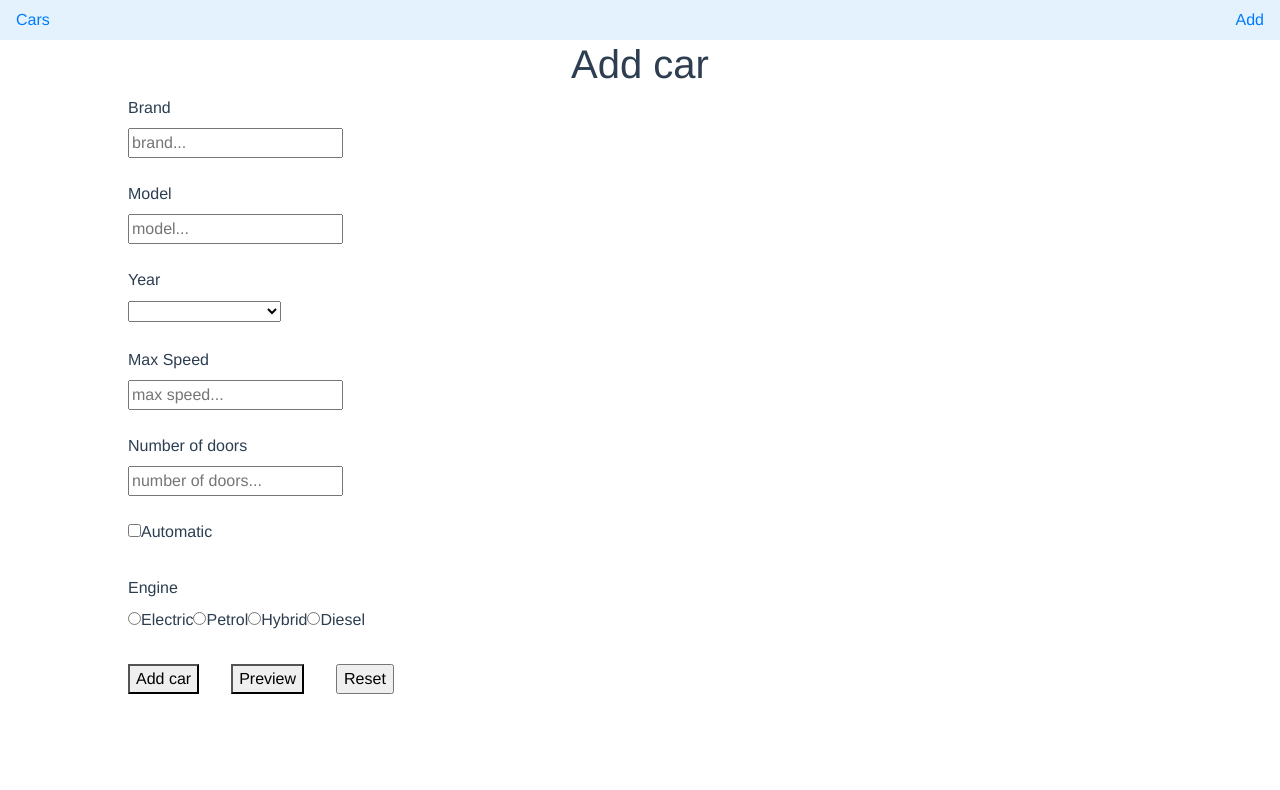
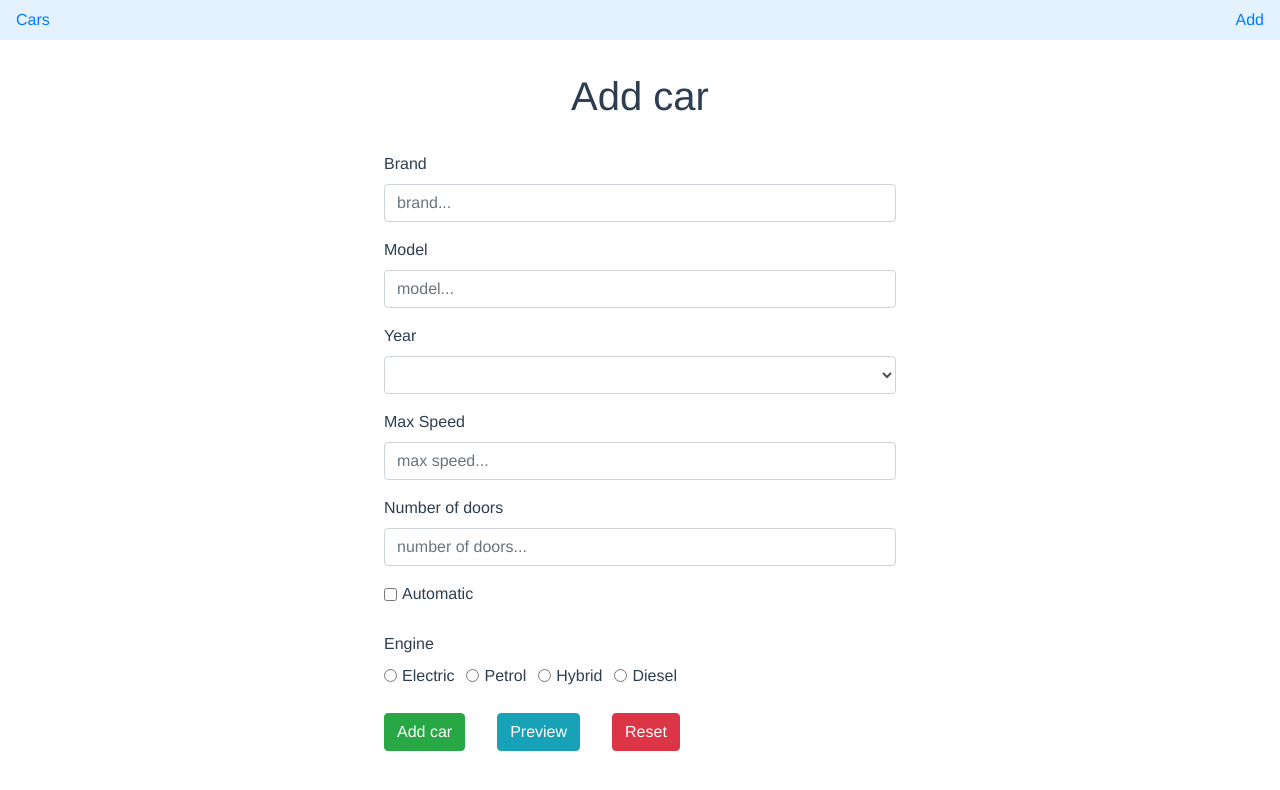
Before and after one commit to milnikola81/cars-app, a Vue app: page /#/add in a window 1280 px wide. Shown: the top 790 px of the page. Built offline with nearby package versions, Linux system fonts and the light colour scheme.

Commit message:
final commit

```diff
--- a/src/components/AddCar.vue
+++ b/src/components/AddCar.vue
@@ -1,49 +1,64 @@
 <template>
-    <div>
+    <div id="AddCar">
         <h1>{{ title }}</h1>
         <form @submit.prevent>
+            <div class="form-group">
                 <label>Brand</label> <br>
-            <input v-model="newCar.brand" type="text" minlength="2" placeholder="brand..." required> <br><br>
+                <input  class="form-control" v-model="newCar.brand" type="text" minlength="2" placeholder="brand..." required>
+            </div>
 
+            <div class="form-group">
                 <label>Model</label> <br>
-            <input v-model="newCar.model" type="text" minlength="2" placeholder="model..." required> <br><br>
+                <input class="form-control" v-model="newCar.model" type="text" minlength="2" placeholder="model..." required>
+            </div>
 
+            <div class="form-group">
                 <label>Year</label> <br>
-            <select v-model="newCar.year" required>
+                <select class="form-control" v-model="newCar.year" required>
                     <option disabled value="">Please select year</option>
                     <option v-for="(year, index) in years" :key='index' v-bind:value="year">{{ year }}</option>
                 </select>
+            </div>
+
+            <div class="form-group">
+                <label>Max Speed</label> <br>
+                <input class="form-control" v-model="newCar.maxSpeed" type="number" placeholder="max speed...">
+            </div>
+
+            <div class="form-group">
+                <label>Number of doors</label> <br>
+                <input class="form-control" v-model="newCar.numberOfDoors" type="number" placeholder="number of doors..." required>
+            </div>
+
+            <div class="form-check form-check-inline">
+                <input class="form-check-input" type="checkbox" id="true" value="true" v-model="newCar.isAutomatic">
+                <label class="form-check-label" for="true">Automatic</label>
+            </div>
             <br><br>
 
-            <label>Max Speed</label> <br>
-            <input v-model="newCar.maxSpeed" type="number" placeholder="max speed..."> <br><br>
-
-            <label>Number of doors</label> <br>
-            <input v-model="newCar.numberOfDoors" type="number" placeholder="number of doors..." required> <br><br>
-
-            <input type="checkbox" id="true" value="true" v-model="newCar.isAutomatic">
-            <label for="true">Automatic</label> <br><br>
-
             <label>Engine</label> <br>
-
-            <input type="radio" name="engine" id="electric" value="Electric" v-model="newCar.engine" required>
-            <label for="electric">Electric</label>
-
-            <input type="radio" name="engine"  id="petrol" value="Petrol" v-model="newCar.engine" required>
-            <label for="petrol">Petrol</label>
-
-            <input type="radio" name="engine"  id="hybrid" value="Hybrid" v-model="newCar.engine" required>
-            <label for="hybrid">Hybrid</label>
-
-            <input type="radio" name="engine"  id="diesel" value="Diesel" v-model="newCar.engine" required>
-            <label for="diesel">Diesel</label>
-
+            <div class="form-check form-check-inline">
+                <input class="form-check-input" type="radio" name="engine" id="electric" value="Electric" v-model="newCar.engine" required>
+                <label class="form-check-label" for="electric">Electric</label>
+            </div>
+            <div class="form-check form-check-inline">
+                <input class="form-check-input" type="radio" name="engine"  id="petrol" value="Petrol" v-model="newCar.engine" required>
+                <label class="form-check-label" for="petrol">Petrol</label>
+            </div>
+            <div class="form-check form-check-inline">
+                <input class="form-check-input" type="radio" name="engine"  id="hybrid" value="Hybrid" v-model="newCar.engine" required>
+                <label class="form-check-label" for="hybrid">Hybrid</label>
+            </div>
+            <div class="form-check form-check-inline">
+                <input class="form-check-input" type="radio" name="engine"  id="diesel" value="Diesel" v-model="newCar.engine" required>
+                <label class="form-check-label" for="diesel">Diesel</label>
+            </div>
             <br><br>
 
-            <button v-if="(!this.$route.params.id)" @click="addCar(newCar)" type="submit">{{ title }}</button>
-            <button v-else @click="edit(newCar)" type="submit">Edit car</button>
-            <button @click="preview(newCar)" type="submit">Preview</button>
-            <input type="reset" value="Reset" />
+            <button class="btn btn-success" v-if="(!this.$route.params.id)" @click="addCar(newCar)" type="submit">{{ title }}</button>
+            <button class="btn btn-warning" v-else @click="edit(newCar)" type="submit">Edit car</button>
+            <button class="btn btn-info" @click="preview(newCar)" type="submit">Preview</button>
+            <input class="btn btn-danger" type="reset" value="Reset" />
             <br>
 
 
@@ -113,12 +128,16 @@ export default {
 </script>
 
 <style scoped>
-
+#AddCar {
+    margin-top: 2rem;
+}
 form {
-    max-width: 80%;
+    max-width: 40%;
     margin: 0 auto;
+    margin-top: 2rem;
     text-align: left;
 }
+
 button {
     margin-right: 2rem;
 }
--- a/src/components/AppCars.vue
+++ b/src/components/AppCars.vue
@@ -1,7 +1,7 @@
 <template>
-    <div>
+    <div id="AppCars">
         <h1>App Cars Vue</h1>
-        <table>
+        <table class="table table-striped">
             <thead>
                 <th>
                     Brand
@@ -23,6 +23,9 @@
                 </th>
                 <th>
                     No. of doors
+                </th>
+                <th colspan=3>
+
                 </th>
             </thead>
             <tbody>
@@ -48,17 +51,17 @@
                     <td>
                         {{car.numberOfDoors}}
                     </td>
-                    <td style="border:none">
+                    <td>
                         <router-link :to="{ name: 'single-car', params: {id: car.id}}">
                             <button type="button" class="btn btn-info">Show</button>
                         </router-link>
                     </td>
-                    <td style="border:none">
+                    <td>
                         <router-link :to="{ name: 'edit-car', params: {id: car.id}}">
                             <button type="button" class="btn btn-warning">Edit</button>
                         </router-link>
                     </td>
-                    <td style="border:none">
+                    <td>
                         <button type="button" class="btn btn-danger" @click="deleteCar(car)">Delete</button>
                     </td>
                 </tr>
@@ -96,15 +99,13 @@ export default {
 </script>
 
 <style scoped>
+#AppCars {
+    margin-top: 2rem;
+}
 table {
     max-width: 90%;
     margin: 0 auto;
+    margin-top: 2rem;
 }
-th, td {
-    border: 1px solid gray;
-    padding-top: 0.2rem;
-    padding-bottom: 0.2rem;
-    padding-left: 0.5rem;
-    padding-right: 0.5rem;
-}
+
 </style>
```
Lines whose indentation alone changed are shown as unchanged.
